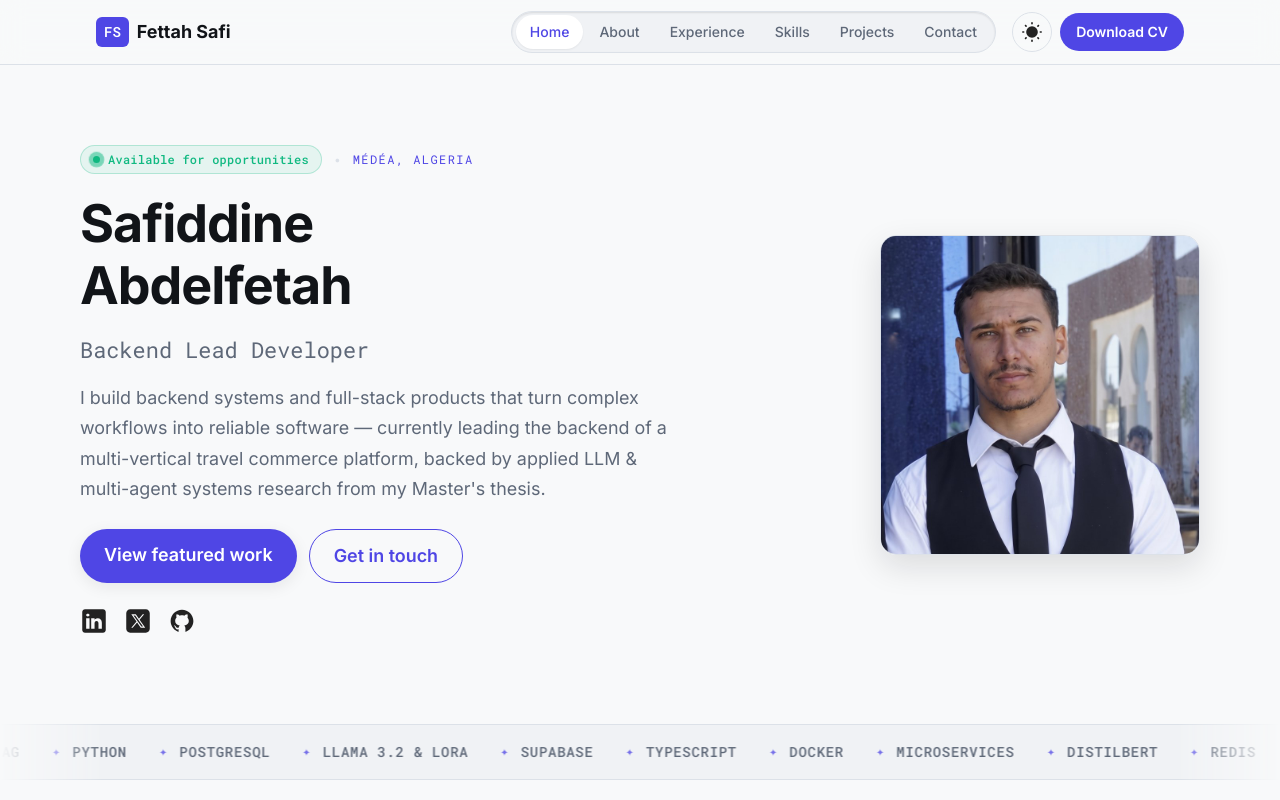
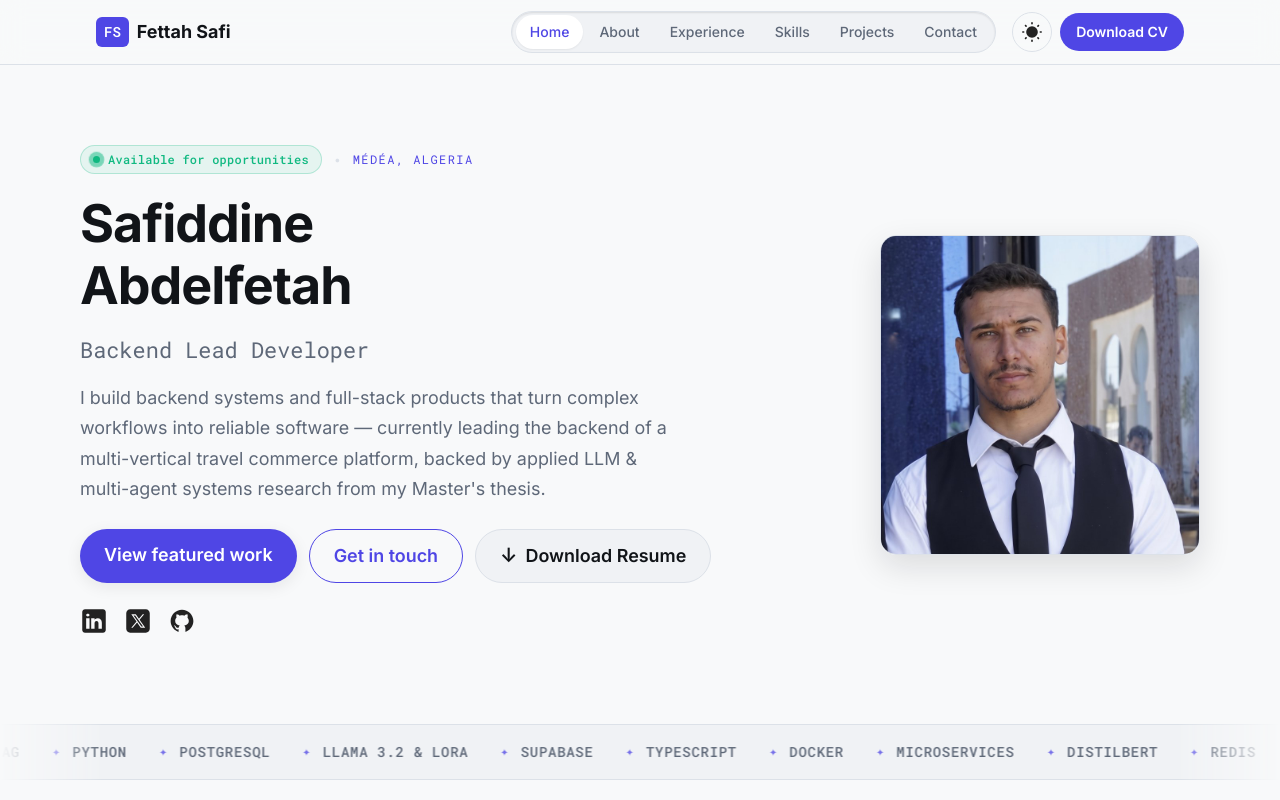
Before and after one commit to S-fetah/myportfolio, a React (Vite) app: page / in a window 1280 px wide. Shown: the top 800 px of the page. Built offline with nearby package versions, Linux system fonts and the light colour scheme; no server answers.

Commit message:
feat(hero): add Download Resume button linking to safiddine_abdelfetah_resume.pdf

```diff
--- a/src/components/Hero/Hero.jsx
+++ b/src/components/Hero/Hero.jsx
@@ -6,6 +6,7 @@ import githubDark from "../../assets/github-dark.svg";
 import twitterLight from "../../assets/twitter-light.svg";
 import twitterDark from "../../assets/twitter-dark.svg";
 import me from "../../assets/profile.jpg";
+import resumePdf from "../../assets/safiddine_abdelfetah_resume.pdf";
 import { PROFILE, SOCIALS } from "../../data/content";
 import { useThemeContext } from "../common/ThemeContext";
 
@@ -37,6 +38,16 @@ function Hero() {
             </a>
             <a href="#contact" className={styles.secondaryButton}>
               Get in touch
+            </a>
+            <a
+              href={resumePdf}
+              download="safiddine_abdelfetah_resume.pdf"
+              className={styles.resumeButton}
+            >
+              <span className={styles.downloadIcon} aria-hidden="true">
+                ↓
+              </span>
+              Download Resume
             </a>
           </div>
           <ul className={styles.socials} aria-label="Social links">
--- a/src/components/Hero/HeroStyles.module.css
+++ b/src/components/Hero/HeroStyles.module.css
@@ -156,6 +156,43 @@
   transform: translateY(0) scale(0.98);
 }
 
+.resumeButton {
+  text-decoration: none;
+  font-weight: 600;
+  font-size: var(--text-base);
+  color: var(--text);
+  background-color: var(--surface-2);
+  border: 1px solid var(--border);
+  border-radius: var(--radius-pill);
+  padding: var(--space-3) var(--space-6);
+  display: inline-flex;
+  align-items: center;
+  gap: var(--space-2);
+  transition: all var(--transition-fast);
+}
+
+.resumeButton:hover {
+  background-color: var(--surface);
+  border-color: var(--accent);
+  color: var(--accent);
+  transform: translateY(-3px) scale(1.02);
+  box-shadow: var(--shadow-md), 0 0 16px var(--accent-soft);
+}
+
+.resumeButton:active {
+  transform: translateY(0) scale(0.98);
+}
+
+.downloadIcon {
+  font-size: 1.1em;
+  line-height: 1;
+  transition: transform var(--transition-fast);
+}
+
+.resumeButton:hover .downloadIcon {
+  transform: translateY(2px);
+}
+
 .socials {
   display: flex;
   gap: var(--space-4);
--- a/src/components/Nav/Nav.jsx
+++ b/src/components/Nav/Nav.jsx
@@ -2,7 +2,7 @@ import { useEffect, useState } from "react";
 import styles from "./NavStyles.module.css";
 import sun from "../../assets/sun.svg";
 import moon from "../../assets/moon.svg";
-import CV from "../../assets/Fettah_Safi_CV_ATS_v3.pdf";
+import resumePdf from "../../assets/safiddine_abdelfetah_resume.pdf";
 import { NAV_LINKS } from "../../data/content";
 import { useThemeContext } from "../common/ThemeContext";
 
@@ -89,8 +89,8 @@ function Nav() {
             <img src={themeIcon} alt="" aria-hidden="true" />
           </button>
           <a
-            href={CV}
-            download="Fettah_Safi_CV.pdf"
+            href={resumePdf}
+            download="safiddine_abdelfetah_resume.pdf"
             className={styles.resumeButton}
           >
             Download CV
```
